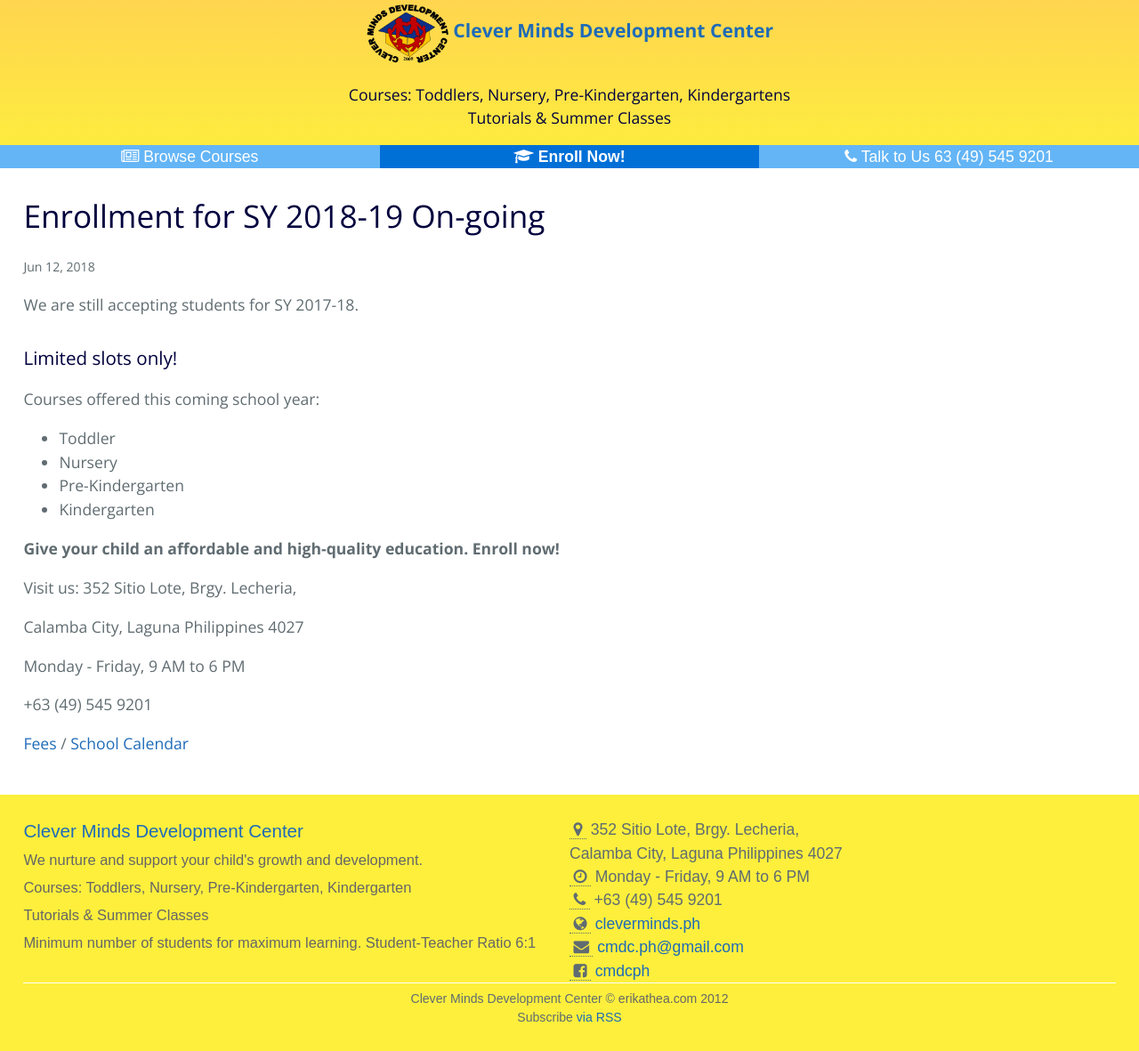
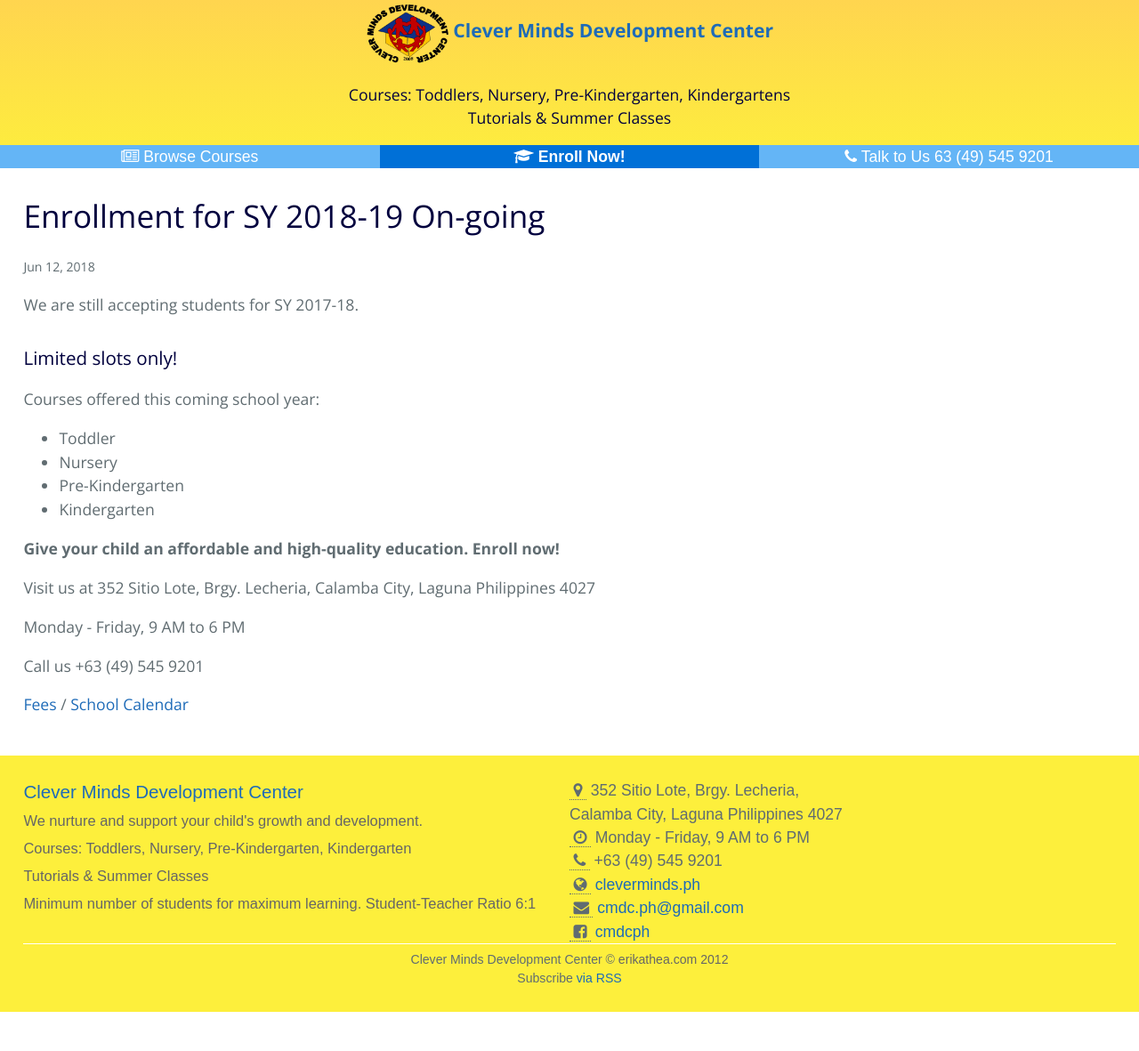
Before and after one commit to cmdcph/cmdcph.github.io, a Jekyll site: the page built from _posts/2018-06-12-enrollment-for-sy-2018-19-on-going.markdown, in a window 1280 px wide. Shown: the whole page at 89% size. Built offline with Jekyll 4.4.1, drawn with Linux system fonts in a browser that asks for light colours; our own code applies the rules of GitHub Pages for plain Markdown files; after the commit the page ends 1137 px from its top, so only the background shows below that.

Commit message:
Updated Enrollment For Sy 2018 19 On Going

```diff
--- a/_posts/2018-06-12-enrollment-for-sy-2018-19-on-going.markdown
+++ b/_posts/2018-06-12-enrollment-for-sy-2018-19-on-going.markdown
@@ -17,13 +17,12 @@
 
 __Give your child an affordable and high-quality education. Enroll now!__
 
-Visit us:
-352 Sitio Lote, Brgy. Lecheria,
+Visit us at 352 Sitio Lote, Brgy. Lecheria, Calamba City, Laguna Philippines 4027
 
-Calamba City, Laguna Philippines 4027
 
 Monday - Friday, 9 AM to 6 PM
 
-+63 (49) 545 9201
+
+Call us +63 (49) 545 9201
 
 [Fees](http://cleverminds.ph/#fees) / [School Calendar](http://cleverminds.ph/#calendar)
```
